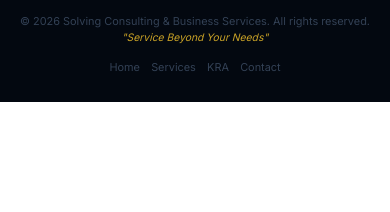
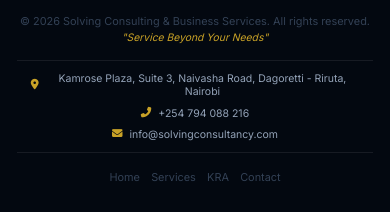
Before and after one commit to piqueservices94-ops/solving-consulting-website, a plain HTML site: page index.html in a window 390 px wide. Shown: the part 11194-11406 px from the top of the page. Before the commit the page ends 11296 px from the top, so only its background shows below. Drawn offline with nearby package versions, Linux system fonts and the light colour scheme.

Commit message:
fix: add address/phone/email to footer + mobile footer responsive CSS

```diff
--- a/index.html
+++ b/index.html
@@ -731,8 +731,25 @@
       .submit-btn { padding: 14px; font-size: 0.9rem; width: 100%; }
       .cd-icon { width: 40px; height: 40px; flex-shrink: 0; }
 
-      /* ── Footer ── */
+
+    /* ── Footer contact bar ── */
+    .footer-contact-bar {
+      display: flex; flex-wrap: wrap; justify-content: center;
+      gap: 1.2rem 2.5rem; font-size: 0.8rem; color: #94a3b8;
+      padding: 1rem 2rem; border-top: 1px solid rgba(255,255,255,0.08);
+      border-bottom: 1px solid rgba(255,255,255,0.08);
+    }
+    .footer-contact-bar span { display: flex; align-items: center; gap: 7px; }
+    .footer-contact-bar i { color: var(--gold); }
+    .footer-contact-bar a { color: #94a3b8; text-decoration: none; }
+    .footer-contact-bar a:hover { color: var(--gold); }
+    /* ── Footer ── */
       footer { padding: 2rem 1.2rem; gap: 1.2rem; }
+      .footer-contact-bar {
+        flex-direction: column; align-items: center;
+        gap: 0.6rem; text-align: center; padding: 0.8rem 1rem;
+        font-size: 0.75rem;
+      }
       .footer-links { flex-wrap: wrap; justify-content: center; gap: 0.8rem; }
       .footer-links a { font-size: 0.78rem; }
 
@@ -1323,6 +1340,11 @@
     <div class="footer-copy">© 2026 Solving Consulting & Business Services. All rights reserved.</div>
     <div class="footer-tag">"Service Beyond Your Needs"</div>
   </div>
+  <div class="footer-contact-bar">
+    <span><i class="fas fa-map-marker-alt"></i> Kamrose Plaza, Suite 3, Naivasha Road, Dagoretti - Riruta, Nairobi</span>
+    <span><i class="fas fa-phone-alt"></i> <a href="tel:+254794088216">+254 794 088 216</a></span>
+    <span><i class="fas fa-envelope"></i> <a href="mailto:info@solvingconsultancy.com">info@solvingconsultancy.com</a></span>
+  </div>
   <div class="footer-links">
     <a href="#hero">Home</a>
     <a href="#services">Services</a>
```
